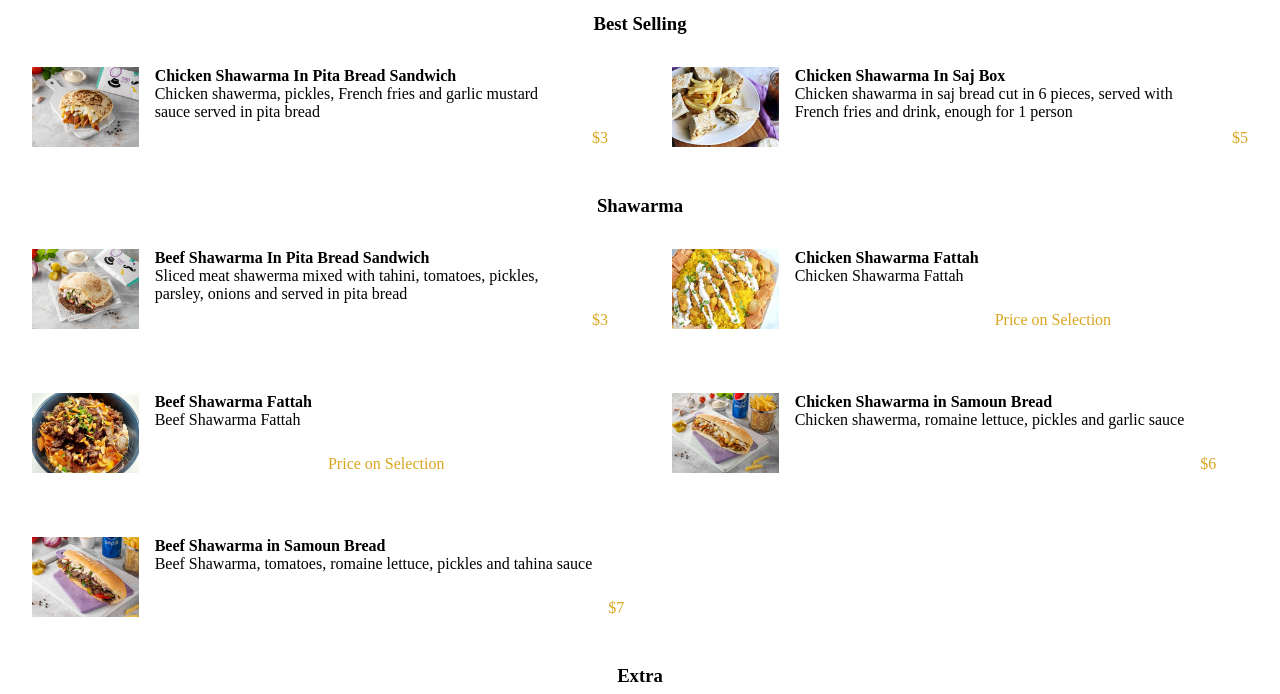
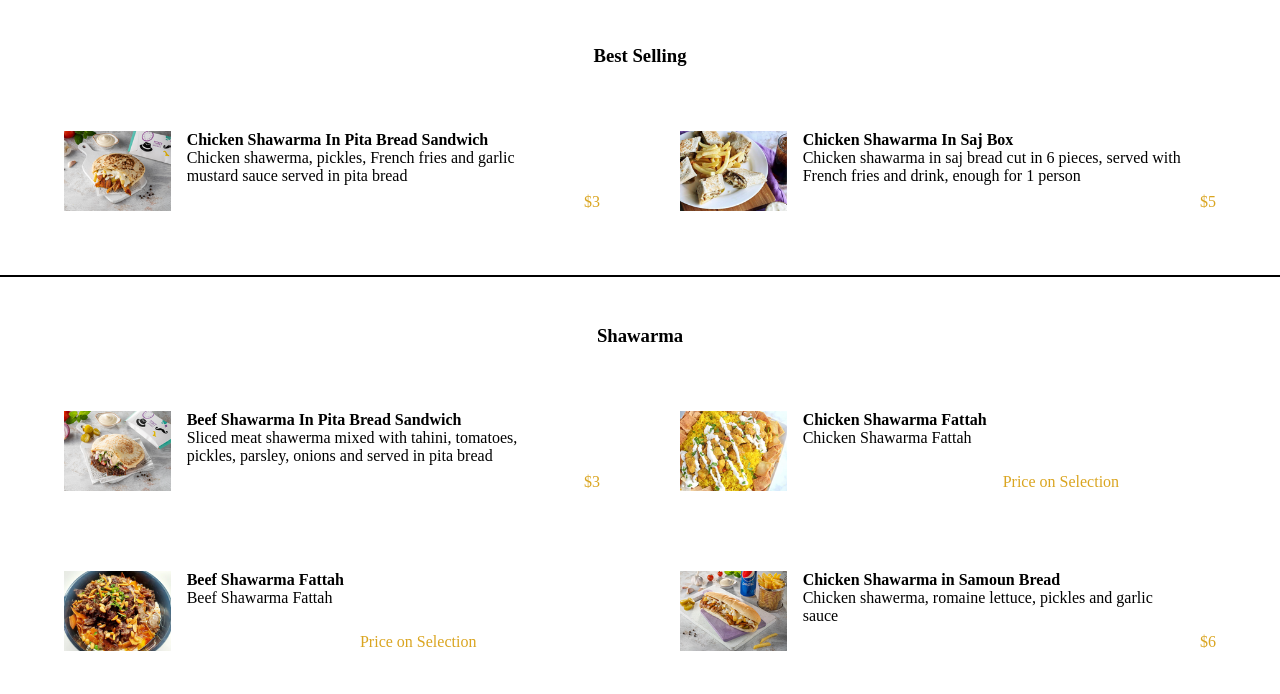
Before and after one commit to emShalaby/resturant_page, a website built with webpack: page dist/index.html in a window 1280 px wide. Both pictures are taken after a click on the element "menu". Shown: the part 106-800 px from the top of the page. Built offline with nearby package versions, Linux system fonts and the light colour scheme.

Commit message:
styling: add some more whitespace

```diff
--- a/src/style.css
+++ b/src/style.css
@@ -1,6 +1,7 @@
 *{
     margin: 0;
     padding: 0;
+    box-sizing: border-box;
 
 }
 
@@ -32,13 +33,17 @@
 }
 .section{
     text-align: center;
-    margin-top: 1em;
+    margin-top: 3em;
+    border-bottom: solid 2px black;
 }
 .section-items-container{
     display: flex;
     flex: 1;
     flex-wrap: wrap;
     text-align: left;
+    padding: 1em;
+    margin: 1em;
+    gap: 1em;
 }
 .menu-item>img{
     height: 80px;
```
Also changed, not shown: dist/main.js.
